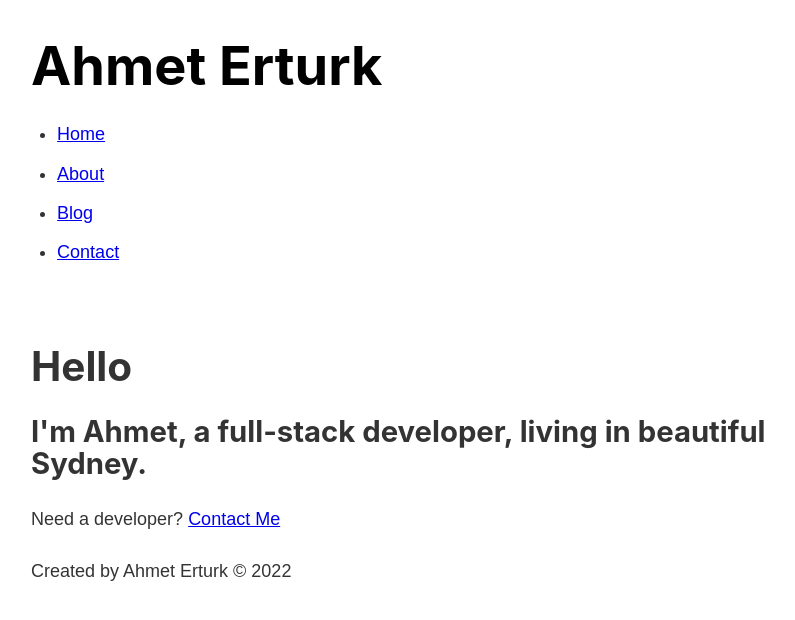
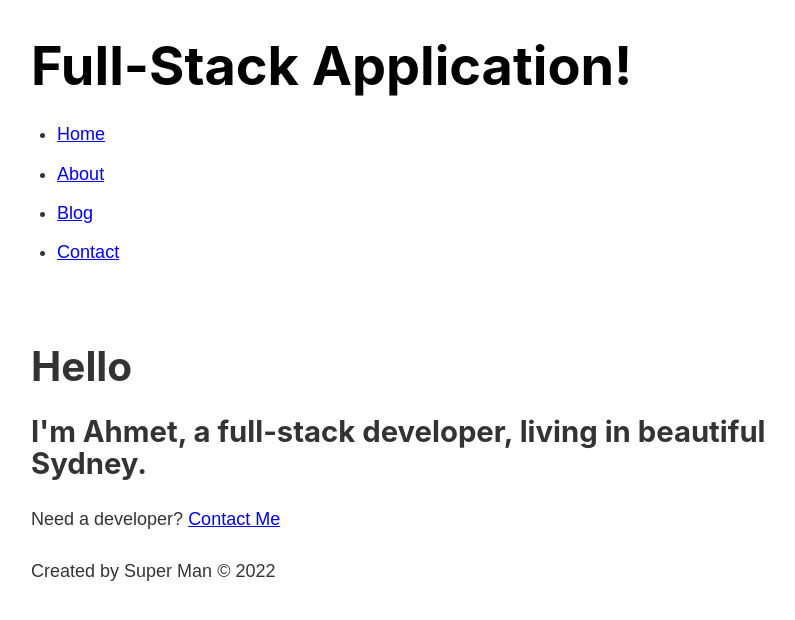
Before and after one commit to ahmetterturk/gatsby-intro, a Gatsby site: page / in a window 1280 px wide. Shown: the whole page, without its empty margins (227-1022 px from the left). Built offline with nearby package versions, Linux system fonts and the light colour scheme; Gatsby itself is replaced by a stand-in of ours.

Commit message:
8. Gatsby Data with GraphQL

```diff
--- a/gatsby-config.js
+++ b/gatsby-config.js
@@ -6,5 +6,9 @@
 
 module.exports = {
   /* Your site config here */
+  siteMetadata: {
+    title: "Full-Stack Application!",
+    author: "Super Man",
+  },
   plugins: ["gatsby-plugin-sass"],
 }
--- a/src/components/Footer.js
+++ b/src/components/Footer.js
@@ -1,9 +1,20 @@
 import React from "react"
+import { graphql, useStaticQuery } from "gatsby"
 
 const Footer = () => {
+  const data = useStaticQuery(graphql`
+    query {
+      site {
+        siteMetadata {
+          author
+        }
+      }
+    }
+  `)
+
   return (
     <footer>
-      <p>Created by Ahmet Erturk © 2022</p>
+      <p>Created by {data.site.siteMetadata.author} © 2022</p>
     </footer>
   )
 }
--- a/src/components/Header.js
+++ b/src/components/Header.js
@@ -1,14 +1,24 @@
 import React from "react"
-import { Link } from "gatsby"
+import { Link, graphql, useStaticQuery } from "gatsby"
 
 import * as headerStyles from "./Header.module.scss"
 
 const Header = () => {
+  const data = useStaticQuery(graphql`
+    query {
+      site {
+        siteMetadata {
+          title
+        }
+      }
+    }
+  `)
+
   return (
     <header className={headerStyles.header}>
       <h1>
         <Link className={headerStyles.title} to="/">
-          Ahmet Erturk
+          {data.site.siteMetadata.title}
         </Link>
       </h1>
       <nav>
```
